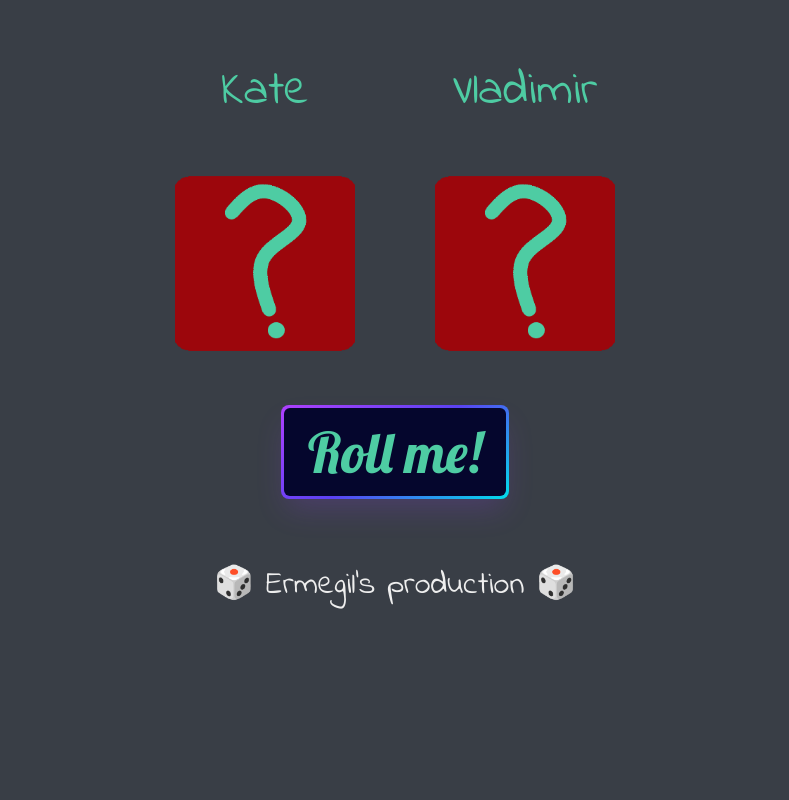
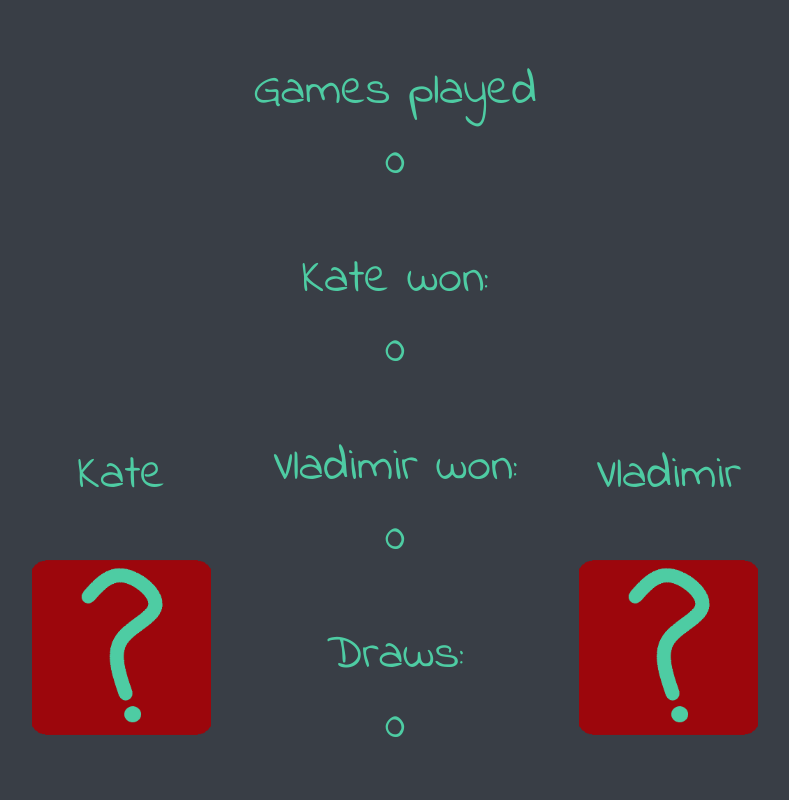
Before and after one commit to Ermegilius/dicee, a plain HTML site: page index.html in a window 1280 px wide. Shown: the part 280-1080 px from the top of the page, without its empty margins (245-1034 px from the left). Before the commit the page ends 897 px from the top, so only its background shows below. Drawn offline with nearby package versions, Linux system fonts and the light colour scheme.

Commit message:
Add files via upload

```diff
--- a/index.html
+++ b/index.html
@@ -21,9 +21,21 @@
       </div>
 
       <div class="dice">
+        <p class="stats">Games played<br>
+        <span id="gamesPlayed" class="stats">0</span></p>
+        <p class="stats">Kate won:<br>
+        <span id="kateWon" class="stats">0</span></p>
+        <p class="stats">Vladimir won:<br>
+        <span id="vladimirWon"class="stats">0</span></p>
+        <p class="stats">Draws:<br>
+        <span id="draws" class="stats">0</span></p>
+      </div>
+
+      <div class="dice">
         <p id="player2"><span id="hidden2" class="hidden"><i class="fa-solid fa-medal" style="color: #B197FC;"></i></span>Vladimir</p>
         <img id="2" class="img2" src="./images/dice0.png" />
       </div>
+
       <div class = "btn">
         <button id = "btn" class="button-64" role="button"><span class="text">Roll me!</span></button>
       </div>
@@ -32,6 +44,7 @@
     <footer>🎲 Ermegil's production 🎲</footer>
 
   <script src="https://kit.fontawesome.com/3163931f35.js" crossorigin="anonymous"></script>
+  <script src="https://ajax.googleapis.com/ajax/libs/jquery/3.7.1/jquery.min.js"></script>
   <script src="./index.js"></script>
   </body>
 </html>
```
